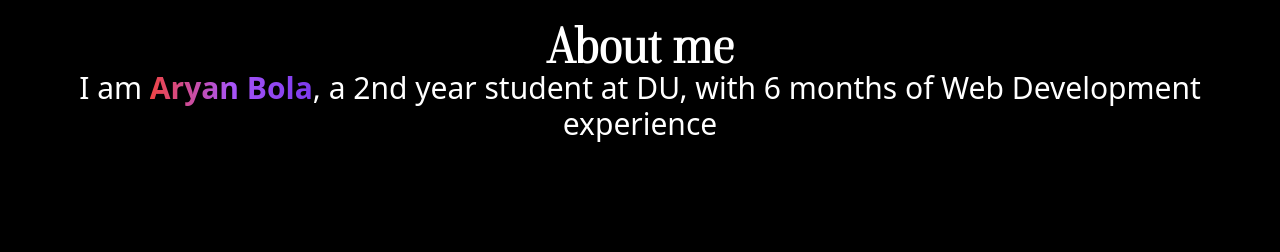
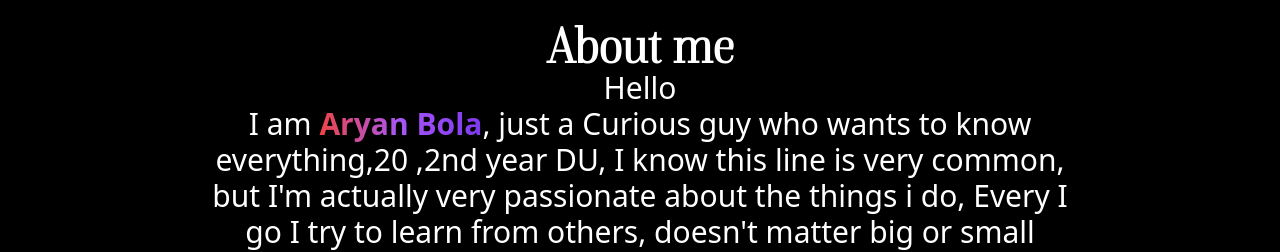
Before and after one commit to Aryan-205/Aryanworks, a React (Vite) app: page / in a window 1280 px wide. Shown: the part 1678-1930 px from the top of the page. Before the commit the page ends 1822 px from the top, so only its background shows below. Built offline with nearby package versions, Linux system fonts and the light colour scheme.

Commit message:
alot of work to do

```diff
--- a/src/App.jsx
+++ b/src/App.jsx
@@ -32,8 +32,9 @@ export default function App() {
           <Projects img={`/Rento.png`} name={'Rento'} discription={'hello this is the discription and here is all the details of the things used and about it'}/>
         </div>
         <p className='font-boska font-bold text-white text-5xl text-center'>About me</p>
-        <div>
-          <p className='text-white text-center text-3xl'>I am <span className='bg-gradient-to-r from-red-500 via-purple-500 to-violet-600 bg-clip-text text-transparent font-bold'>Aryan Bola</span>, a 2nd year student at DU, with 6 months of Web Development experience</p>
+        <div className='text-white text-center text-3xl px-52'>
+          <p>Hello</p>
+          <p>I am <span className='bg-gradient-to-r from-red-500 via-purple-500 to-violet-600 bg-clip-text text-transparent font-bold'>Aryan Bola</span>, just a Curious guy who wants to know everything,20 ,2nd year DU, I know this line is very common, but I'm actually very passionate about the things i do, Every I go I try to learn from others, doesn't matter big or small</p>
         </div>
       </div>
     </>
```
